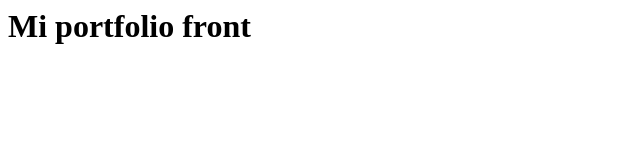
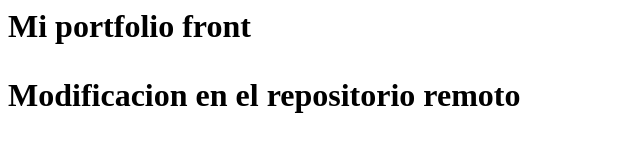
Before and after one commit to cesarbortoluzzi/FrontEnd, a plain HTML site: page index.html in a window 1280 px wide. Shown: the whole page, without its empty margins (0-640 px from the left). Drawn offline with Linux system fonts and the light colour scheme.

Commit message:
Update index.html

```diff
--- a/index.html
+++ b/index.html
@@ -1,3 +1,2 @@
 <h1>Mi portfolio front
-
-</h1>
+<p>Modificacion en el repositorio remoto</p>
```
